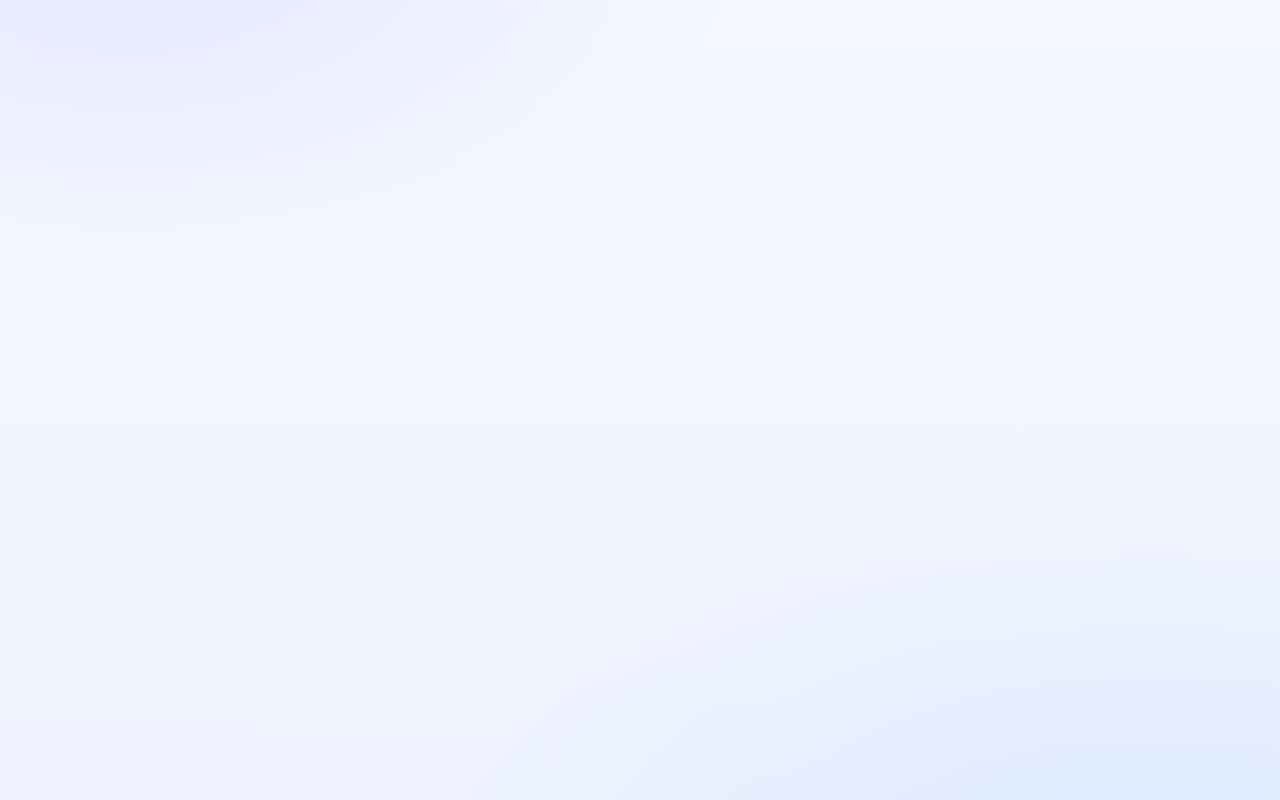
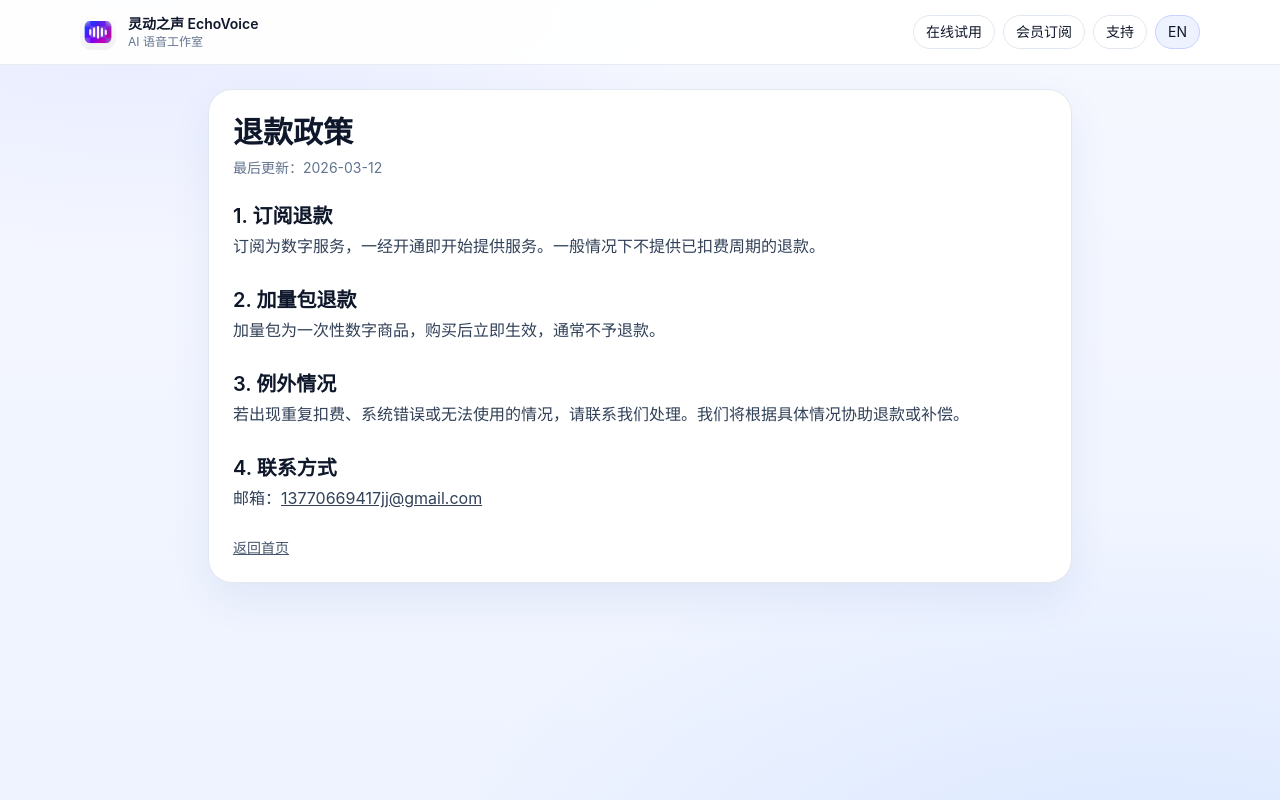
Before and after one commit to laobian01/echovoice-web, a Next.js app: page /refund in a window 1280 px wide. Before the commit this address had no page. Built offline with nearby package versions, Linux system fonts and the light colour scheme.

Commit message:
Add refund policy pages

```diff
--- /dev/null
+++ b/src/app/[locale]/refund/page.tsx
@@ -0,0 +1,67 @@
+import type { Metadata } from "next";
+import Link from "next/link";
+import { notFound } from "next/navigation";
+import { SiteHeader } from "@/components/site-header";
+import { Locale } from "@/lib/i18n";
+
+type Props = { params: Promise<{ locale: string }> };
+
+function ensureLocale(locale: string): Locale {
+  if (locale !== "zh" && locale !== "en") notFound();
+  return locale;
+}
+
+export async function generateMetadata({ params }: Props): Promise<Metadata> {
+  const { locale } = await params;
+  const l = ensureLocale(locale);
+  return {
+    title: l === "en" ? "Refund Policy - EchoVoice" : "退款政策 - EchoVoice",
+    description: l === "en" ? "EchoVoice refund policy." : "EchoVoice 退款与取消政策。",
+  };
+}
+
+export default async function RefundPage({ params }: Props) {
+  const { locale } = await params;
+  const l = ensureLocale(locale);
+  const isEn = l === "en";
+
+  return (
+    <div className="page-wrap">
+      <SiteHeader locale={l} />
+      <main className="mx-auto max-w-4xl px-4 pb-16">
+        <article className="surface rounded-3xl p-6 leading-8 text-slate-700">
+          <h1 className="text-3xl font-bold text-slate-900">{isEn ? "Refund Policy" : "退款政策"}</h1>
+          <p className="mt-2 text-sm text-slate-500">{isEn ? "Last updated: 2026-03-12" : "最后更新：2026-03-12"}</p>
+
+          <h2 className="mt-6 text-xl font-semibold text-slate-900">{isEn ? "1. Subscriptions" : "1. 订阅退款"}</h2>
+          <p>
+            {isEn
+              ? "Subscriptions are digital services. Once activated, service starts immediately and fees for the current period are generally non‑refundable."
+              : "订阅为数字服务，一经开通即开始提供服务。一般情况下不提供已扣费周期的退款。"}
+          </p>
+
+          <h2 className="mt-6 text-xl font-semibold text-slate-900">{isEn ? "2. Credit packs" : "2. 加量包退款"}</h2>
+          <p>
+            {isEn
+              ? "Credit packs are one‑time digital items and are generally non‑refundable once delivered."
+              : "加量包为一次性数字商品，购买后立即生效，通常不予退款。"}
+          </p>
+
+          <h2 className="mt-6 text-xl font-semibold text-slate-900">{isEn ? "3. Exceptions" : "3. 例外情况"}</h2>
+          <p>
+            {isEn
+              ? "If you encounter duplicate charges, service errors, or unusable purchases, contact support and we will review your case."
+              : "若出现重复扣费、系统错误或无法使用的情况，请联系我们处理。我们将根据具体情况协助退款或补偿。"}
+          </p>
+
+          <h2 className="mt-6 text-xl font-semibold text-slate-900">{isEn ? "4. Contact" : "4. 联系方式"}</h2>
+          <p>Email: <a className="underline" href="mailto:13770669417jj@gmail.com">13770669417jj@gmail.com</a></p>
+
+          <div className="mt-6 text-sm text-slate-600">
+            <Link className="underline" href={`/${l}`}>{isEn ? "Back Home" : "返回首页"}</Link>
+          </div>
+        </article>
+      </main>
+    </div>
+  );
+}
--- /dev/null
+++ b/src/app/refund/page.tsx
@@ -0,0 +1,38 @@
+import type { Metadata } from "next";
+import Link from "next/link";
+import { SiteHeader } from "@/components/site-header";
+
+export const metadata: Metadata = {
+  title: "退款政策 - EchoVoice",
+  description: "EchoVoice 退款与取消政策。",
+};
+
+export default function RefundPage() {
+  return (
+    <div className="page-wrap">
+      <SiteHeader />
+      <main className="mx-auto max-w-4xl px-4 pb-16">
+        <article className="surface rounded-3xl p-6 leading-8 text-slate-700">
+          <h1 className="text-3xl font-bold text-slate-900">退款政策</h1>
+          <p className="mt-2 text-sm text-slate-500">最后更新：2026-03-12</p>
+
+          <h2 className="mt-6 text-xl font-semibold text-slate-900">1. 订阅退款</h2>
+          <p>订阅为数字服务，一经开通即开始提供服务。一般情况下不提供已扣费周期的退款。</p>
+
+          <h2 className="mt-6 text-xl font-semibold text-slate-900">2. 加量包退款</h2>
+          <p>加量包为一次性数字商品，购买后立即生效，通常不予退款。</p>
+
+          <h2 className="mt-6 text-xl font-semibold text-slate-900">3. 例外情况</h2>
+          <p>若出现重复扣费、系统错误或无法使用的情况，请联系我们处理。我们将根据具体情况协助退款或补偿。</p>
+
+          <h2 className="mt-6 text-xl font-semibold text-slate-900">4. 联系方式</h2>
+          <p>邮箱：<a className="underline" href="mailto:13770669417jj@gmail.com">13770669417jj@gmail.com</a></p>
+
+          <div className="mt-6 text-sm text-slate-600">
+            <Link className="underline" href="/">返回首页</Link>
+          </div>
+        </article>
+      </main>
+    </div>
+  );
+}
--- a/src/app/sitemap.ts
+++ b/src/app/sitemap.ts
@@ -12,12 +12,14 @@ export default function sitemap(): MetadataRoute.Sitemap {
     "/zh/support",
     "/zh/privacy",
     "/zh/terms",
+    "/zh/refund",
     "/en",
     "/en/try",
     "/en/pricing",
     "/en/support",
     "/en/privacy",
     "/en/terms",
+    "/en/refund",
   ];
 
   return paths.map((path) => ({
```
